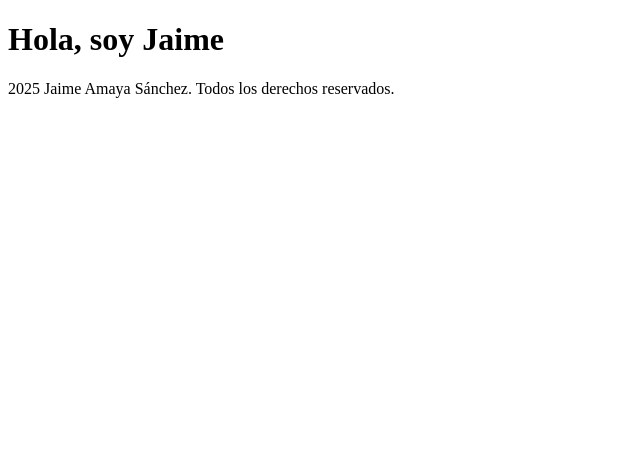
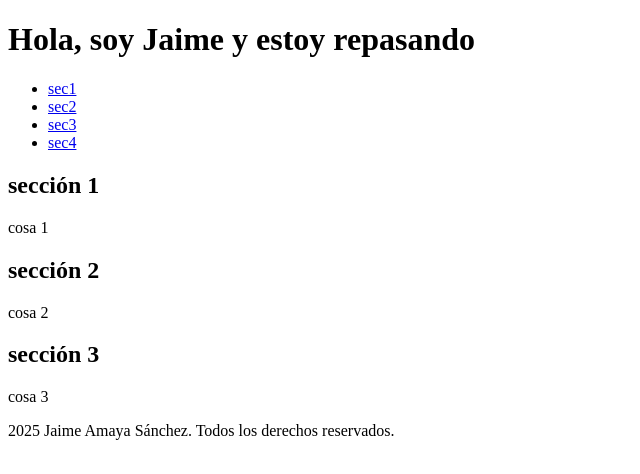
Before and after one commit to Jaimemamalla/Repaso, a plain HTML site: page index.html in a window 1280 px wide. Shown: the whole page, without its empty margins (0-640 px from the left). Drawn offline with Linux system fonts and the light colour scheme.

Commit message:
menu HTML

```diff
--- a/index.html
+++ b/index.html
@@ -7,12 +7,33 @@
 </head>
 <body>
     <header>
-        <H1>Hola, soy Jaime</H1>
+        <H1>Hola, soy Jaime y estoy repasando</H1>
     </header>
 
+    <!-- este es mi menú -->
     <nav>
+        <ul>
+            <li><a href="rutarchivo1">sec1</a></li>
+            <li><a href="rutarchivo2">sec2</a></li>
+            <li><a href="rutarchivo3">sec3</a></li>
+            <li><a href="rutarchivo4">sec4</a></li>
+        </ul>
+    </nav>
 
-    </nav>
+    <main>
+        <section id="seccion1">
+            <h2>sección 1</h2>
+            <p>cosa 1</p>
+        </section>
+        <section id="seccion2">
+            <h2>sección 2</h2>
+            <p>cosa 2</p>
+        </section>
+        <section id="seccion3">
+            <h2>sección 3</h2>
+            <p>cosa 3</p>
+        </section>
+    </main>
 
     <footer>
         <p>2025 Jaime Amaya Sánchez. Todos los derechos reservados.</p>
```
Also changed, not shown: 1 other file.
